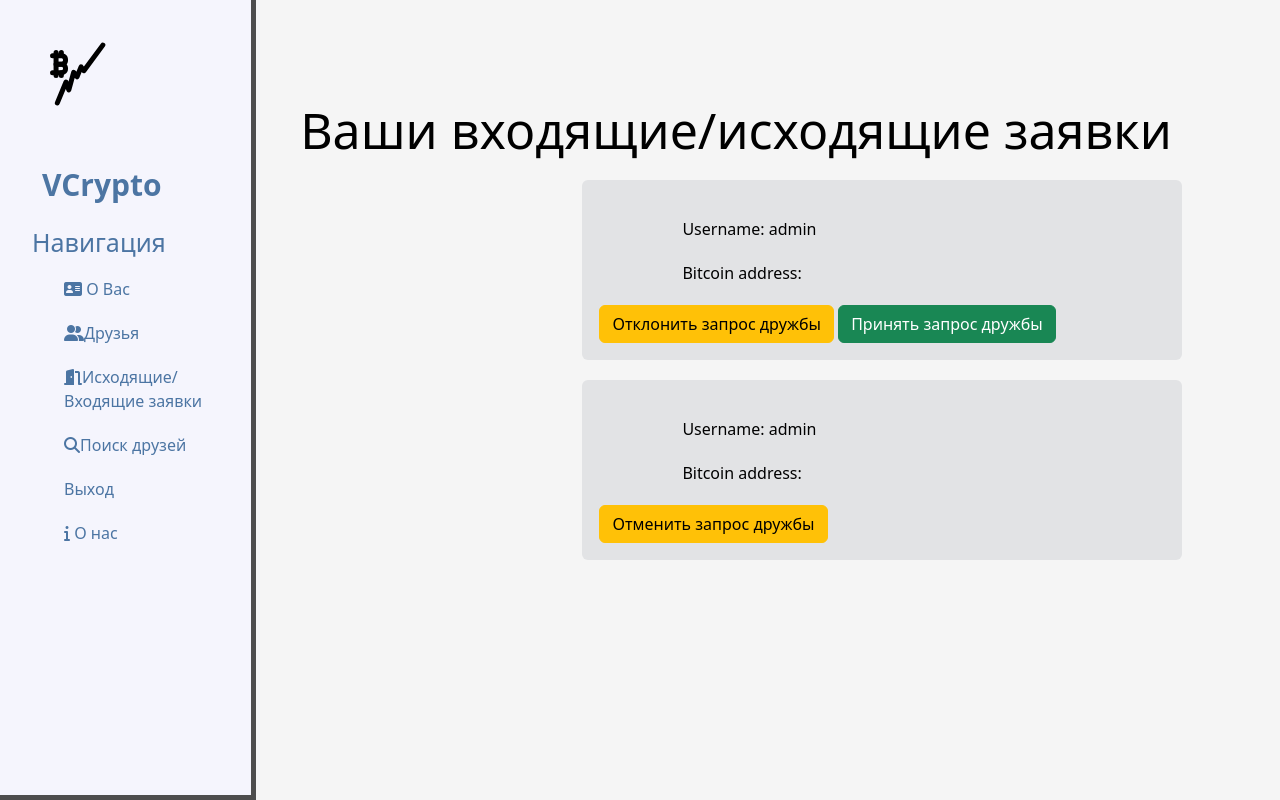
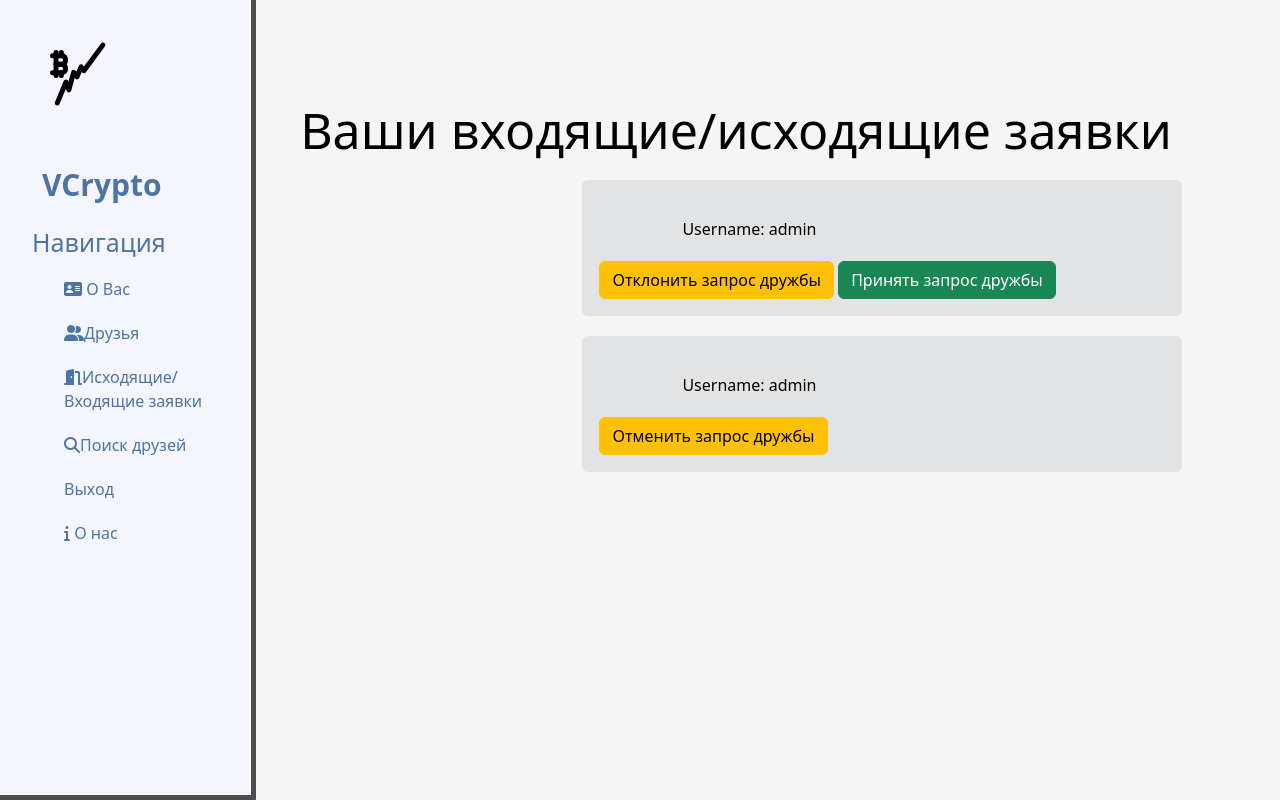
Before and after one commit to rzge/VCrypto, a Django app: page /in_out/ in a window 1280 px wide. Run offline with Django 4.2, Linux system fonts and the light colour scheme; a user stored in the database is signed in; data comes from the database, SQL or seed files in the repository; tables that the repository leaves empty hold one stand-in row (values such as "Sample post"); some libraries are stand-ins or nearby versions.

Commit message:
убрал отображение кошелька

```diff
--- a/VCrypto/main/templates/main/in_out.html
+++ b/VCrypto/main/templates/main/in_out.html
@@ -9,7 +9,6 @@
         {% for incoming in incoming_requests %}
             <div class="alert alert-secondary">
                 <p>Username: {{ incoming.sender.username }}</p>
-                <p>Bitcoin address: {{ incoming.sender.bitcoin_address }}</p>
                 <a href="{% url 'decline_friend_request' incoming.sender.id %}" class="btn btn-warning">Отклонить запрос дружбы</a>
                 <a href="{% url 'accept_friend_request' incoming.sender.id %}" class="btn btn-success">Принять запрос дружбы</a>
             </div>
@@ -17,7 +16,6 @@
         {% for outcoming in outcoming_requests %}
             <div class="alert alert-secondary">
                 <p>Username: {{ outcoming.username }}</p>
-                <p>Bitcoin address: {{ outcoming.bitcoin_address }}</p>
                 <a href="{% url 'cancel_friend_request' outcoming.id %}" class="btn btn-warning">Отменить запрос дружбы</a>
             </div>
         {% endfor %}
```
